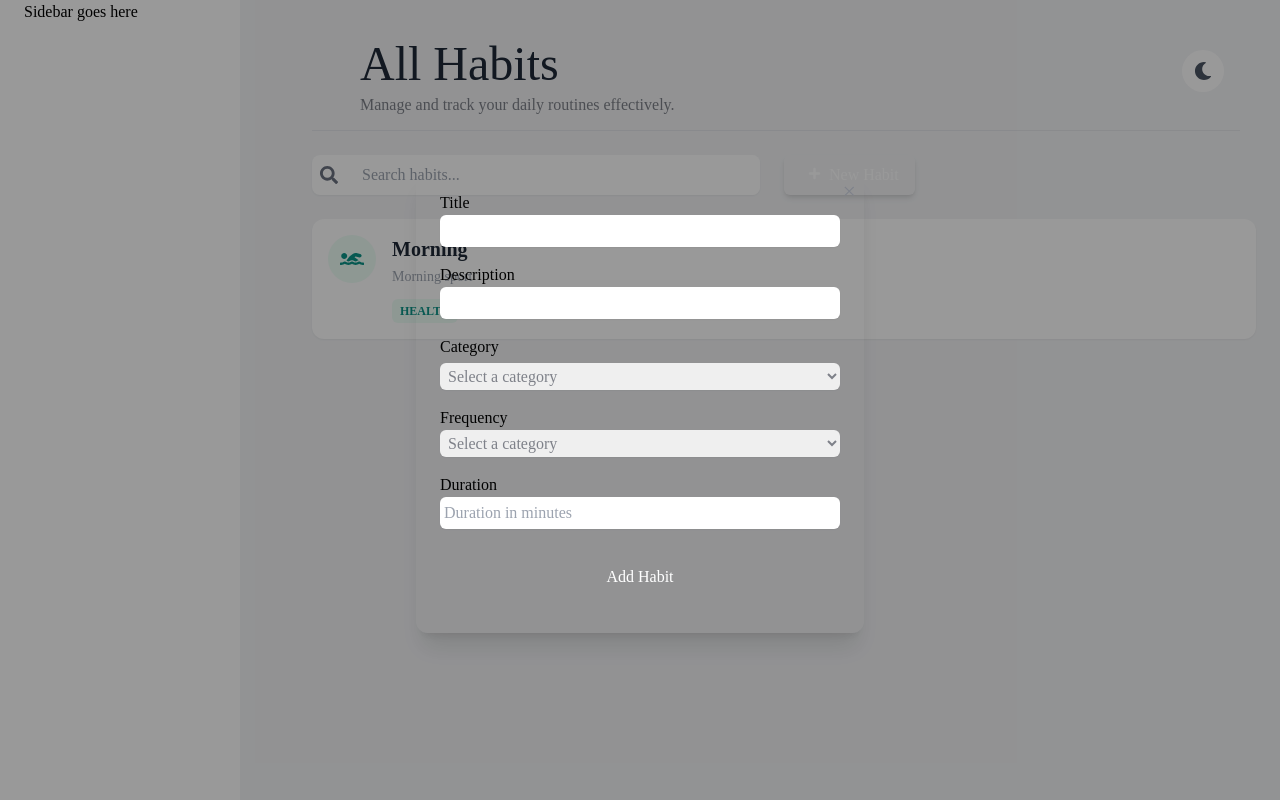
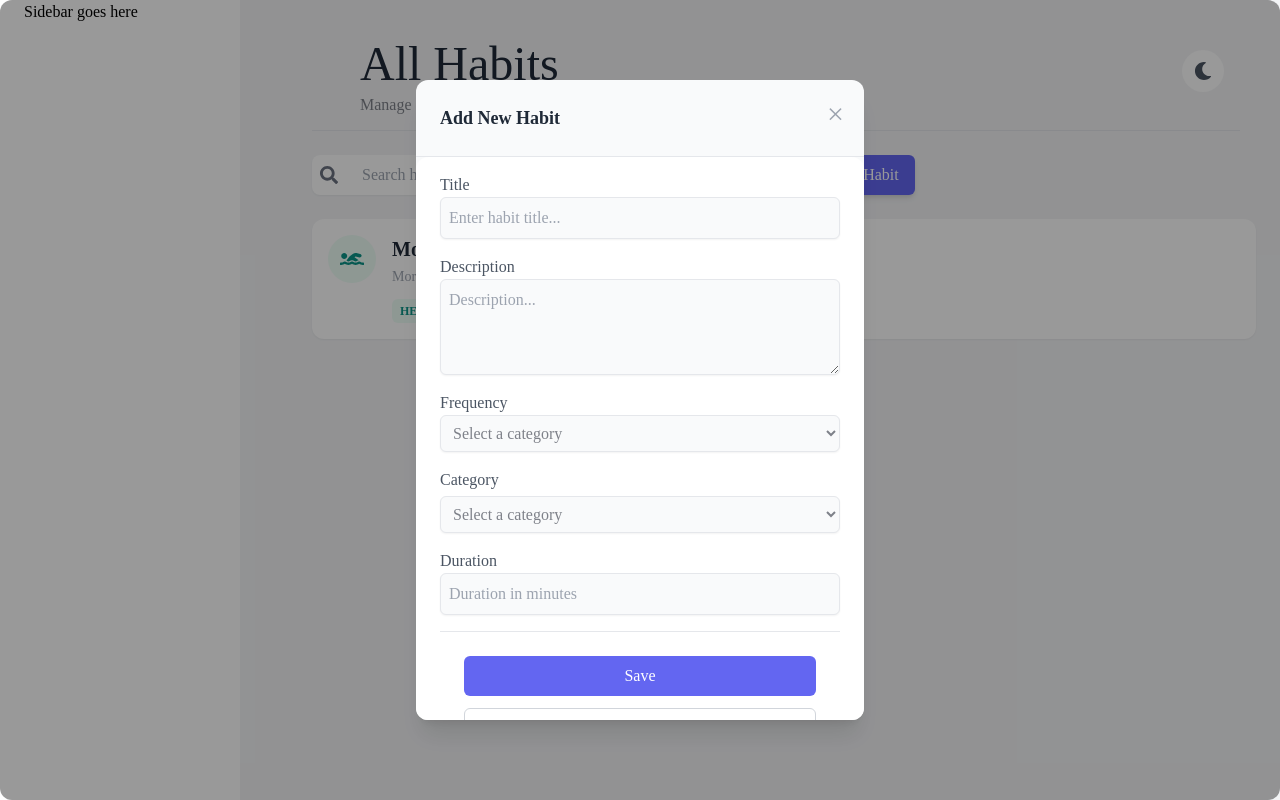
Before and after one commit to AbdulQaharRahmani/HabitTracker, a React (Vite) app in the folder frontend/: page / in a window 1280 px wide. Both pictures are taken after a click on the button "New Habit". Built offline with nearby package versions, Linux system fonts and the light colour scheme.

Commit message:
feat: habit creation form layout and functionality completed #36

```diff
--- a/frontend/src/components/AddHabit.jsx
+++ b/frontend/src/components/AddHabit.jsx
@@ -1,19 +1,19 @@
-import HabitCard from "./HabitCard";
 import { useState } from "react";
 import { FaPlus } from 'react-icons/fa';
 
+export default function AddHabit ( {onAddHabit} ) {
+    const [showForm, setShowForm] = useState(false)
 
-
-export default function AddHabit () {
-    const [showForm, setShowForm] = useState(false)
+    const [title, setTitle] = useState('');
+    const [description, setDescription] = useState('');
+    const [category, setCategory] = useState('');
     const [duration , setDuration] = useState('')
     const [frequency, setFrequency] = useState('');
     const [customDays, setCustomDays] = useState('');
 
-
     return (
         <div className="">
-            <button className="bg-primary rounded-md px-4 py-2 text-white flex flex-center shadow-md transition ease-in-out duration-200 text-md"
+            <button className="bg-indigo-500 hover:bg-indigo-600  rounded-md px-4 py-2 text-white flex flex-center shadow-md text-md transition ease-in-out duration-200"
                     type="button"
                     onClick={() => {setShowForm(true)}}
             >
@@ -26,47 +26,67 @@ export default function AddHabit () {
             </button>
             {
                 showForm && (
-                    <div className="fixed inset-0 bg-black bg-opacity-40 flex justify-center items-center z-50">
-                        <form className="bg-primary-hover p-6 rounded-xl shadow-xl w-full max-w-md grid gap-4 relative"
-                            onSubmit={(e) => {
-                            e.preventDefault();
-                            setShowForm(false);
-                        }}>
+                    <div className="fixed inset-0 bg-black bg-opacity-40 flex justify-center items-center z-50 rounded-xl">
+                        <div className="relative bg-gray-50 flex flex-col rounded-xl shadow-xl w-full max-w-md h-[80vh]">
+                            <span className="px-6 py-6 border-b border-gray-200">
+                                <h3 className="text-gray-800 text-lg font-bold">Add New Habit</h3>
                                 <button
                                     type="button"
                                     className="absolute top-2 right-2 text-gray"
                                     onClick={() => setShowForm(false)}
                                 >
-                                <span className="text-2xl ">×</span>
+                                    <p className="text-3xl px-3 mt-2 text-gray-400 hover:text-gray-600 transition in-out duration-150">×</p>
                                 </button>
-                            <span className="grid grid-rows-1">
-                                <label htmlFor="title" className="text-primary">Title</label>
-                                <input type="text" id="title" className="text-gray p-1 rounded-md shadow-sm"/>
                             </span>
 
+                            <div className="flex-1 bg-white w-full overflow-y-auto px-6 pb-6 rounded-xl">
+                                <form className="w-full h-full flex flex-col gap-4 mt-4"
+                                    onSubmit={(e) => {
+                                    e.preventDefault();
+
+                                    const newHabit = {
+                                        id: Date.now(),
+                                        title,
+                                        description,
+                                        category,
+                                        time: frequency === 'CustomDays' ? customDays : frequency,
+                                        duration: `${duration}m`,
+                                    };
+
+                                    onAddHabit(newHabit);
+                                    setShowForm(false);
+
+                                    setTitle('');
+                                    setDescription('');
+                                    setCategory('');
+                                    setFrequency('');
+                                    setDuration('');
+                                    }}
+                                >
+                                    <span className="grid grid-rows-1">
+                                        <label
+                                            htmlFor="title"
+                                            className="text-gray-600"
+                                        >
+                                            Title
+                                        </label>
+                                        <input type="text" id="title" value={title} onChange={(e) => setTitle(e.target.value)} className="text-gray p-2 rounded-md shadow-sm bg-gray-50  border border-gray-200" placeholder="Enter habit title..."/>
+                                    </span>
 
                                     <span className="grid grid-rows-1">
-                                <label htmlFor="description" className="text-red">Description</label>
-                                <input type="text" id="description" className="rounded-md p-1 shadow-sm text-gray"/>
+                                        <label
+                                            htmlFor="description" className="text-gray-600">Description</label>
+                                        <textarea
+                                            className="w-[100%] h-24 p-2 rounded-md shadow-sm text-gray bg-gray-50  border border-gray-200"
+                                            placeholder="Description..." value={description} onChange={(e) => setDescription(e.target.value)}/>
                                     </span>
 
-
-                            <span className="grid grid-row-1 gap-1">
-                                <label htmlFor="category" className="text-orange">Category</label>
-                                <select name="category" id="category" className="text-gray bg-orange-hover p-1 rounded-md shadow-sm">
-                                    <option value="">Select a category</option>
-                                    <option value="Health">Health</option>
-                                    <option value="Learning">Learning</option>
-                                    <option value="Creativity">Creativity</option>
-                                    <option value="Productivity">Productivity</option>
-                                    <option value="Fitness">Fitness</option>
-                                </select>
-                            </span>
-
-
                                     <span className="grid grid-row-1">
-                                <label htmlFor="frequency" className="text-light-green">Frequency</label>
-                                <select className="text-gray bg-light-green-hover p-1 rounded-md shadow-sm" name="frequency" id="frequency" value={frequency} onChange={(e) => setFrequency(e.target.value)}>
+                                        <label htmlFor="frequency" className="text-gray-600">Frequency</label>
+                                        <select
+                                            className="text-gray bg-gray-50 p-2 rounded-md shadow-sm border border-gray-200" name="frequency" id="frequency"
+                                            value={frequency} onChange={(e) => setFrequency(e.target.value)}
+                                        >
                                             <option value="">Select a category</option>
                                             <option value="Daily">Daily</option>
                                             <option value="Weekly">Weekly</option>
@@ -78,7 +98,6 @@ export default function AddHabit () {
                                         </select>
                                     </span>
 
-
                                     {
                                         frequency === 'CustomDays' && (
                                             <input
@@ -86,15 +105,33 @@ export default function AddHabit () {
                                                 value={customDays}
                                                 placeholder="Enter your custome days"
                                                 onChange={(e) => setCustomDays(e.target.value)}
-                                        className="mt-2 block border p-1 rounded text-light-green"
+                                                className="mt-2 block border p-2 bg-gray-50 shadow-sm rounded text-gray"
                                             ></input>
                                         )
                                     }
 
+                                    <span className="grid grid-row-1 gap-1">
+                                        <label htmlFor="category" className="text-gray-600">
+                                            Category
+                                        </label>
+                                        <select
+                                            name="category" id="category" className="text-gray p-2 rounded-md shadow-sm bg-gray-50  border border-gray-200"
+                                            value={category}
+                                            onChange={(e) => setCategory(e.target.value)}
+                                        >
+                                            <option value="">Select a category</option>
+                                            <option value="Health">Health</option>
+                                            <option value="Learning">Learning</option>
+                                            <option value="Creativity">Creativity</option>
+                                            <option value="Productivity">Productivity</option>
+                                            <option value="Fitness">Fitness</option>
+                                        </select>
+                                    </span>
+
                                     <span className="grid grid-rows-1">
-                                <label htmlFor="duration" className="text-purple">Duration</label>
+                                        <label htmlFor="duration" className="text-gray-600">Duration</label>
                                         <input
-                                    className="text-gray p-1 rounded-md shadow-sm"
+                                            className="text-gray p-2 rounded-md shadow-sm bg-gray-50  border border-gray-200"
                                             type="number"
                                             min="5"
                                             step="5"
@@ -103,15 +140,25 @@ export default function AddHabit () {
                                             onChange={(e) => setDuration(e.target.value)}
                                         />
                                     </span>
-
-                            <span>
-                                <button type="submit" className="bg-primary text-white px-6 py-2 rounded-md transition ease-in-out duration-200 mx-auto my-3 block" >
-                                    Add Habit
+                                    <span className="border-t border-gray-200 p-6">
+                                        <button
+                                            type="submit"
+                                            className="bg-indigo-500 hover:bg-indigo-600 text-white px-6 py-2 rounded-md mx-auto block w-full transition ease-in-out duration-200"
+                                        >
+                                            Save
+                                        </button>
+                                        <button
+                                            type="button"
+                                            className="my-3 bg-white hover:bg-gray-50 text-gray-800 px-6 py-2 rounded-md mx-auto block w-full transition ease-in-out duration-200 border border-gray-300"
+                                            onClick={() => setShowForm(false)}
+                                        >
+                                            Cancel
                                         </button>
                                     </span>
                                 </form>
                             </div>
-
+                        </div>
+                    </div>
                 )
             }
         </div>
```
Lines whose indentation alone changed are shown as unchanged.
